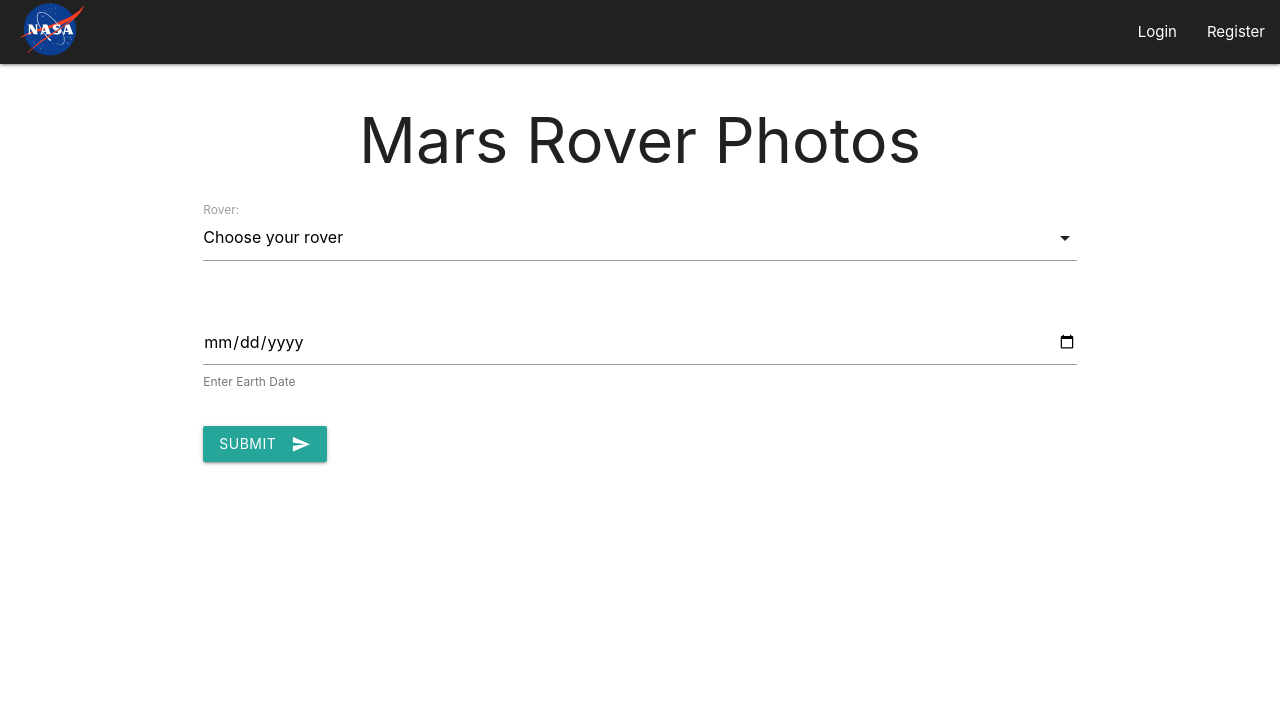
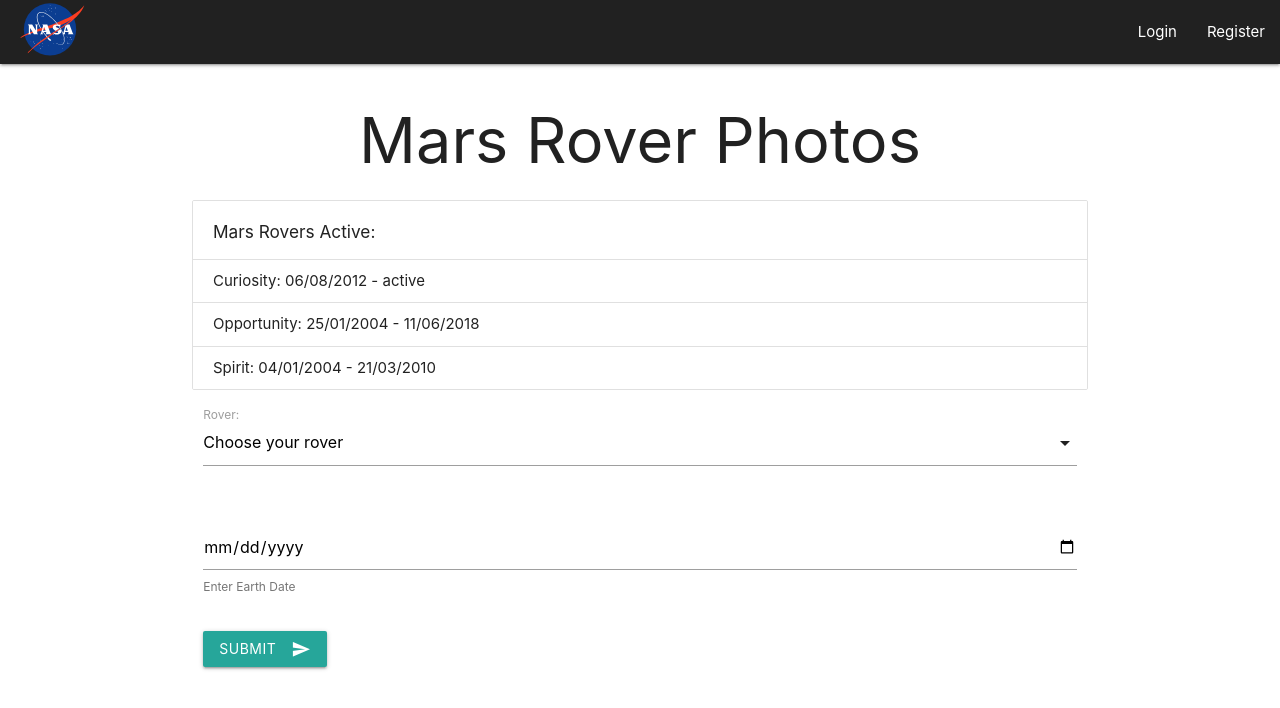
Before and after one commit to JoshHyde9/fullStack-front-end, a React (Create React App) app: page /mars-rover-photos in a window 1280 px wide. Shown: the top 708 px of the page. Built offline with nearby package versions, Linux system fonts and the light colour scheme.

Commit message:
Added information

```diff
--- a/src/pages/MarsRoverPhotos.js
+++ b/src/pages/MarsRoverPhotos.js
@@ -72,6 +72,16 @@
       <>
         <h1 className="header center-align">Mars Rover Photos</h1>
         <div className="container">
+          <ul className="collection">
+            <li className="collection-item">
+              <h6 className="header">Mars Rovers Active: </h6>
+            </li>
+            <li className="collection-item">Curiosity: 06/08/2012 - active</li>
+            <li className="collection-item">
+              Opportunity: 25/01/2004 - 11/06/2018
+            </li>
+            <li className="collection-item">Spirit: 04/01/2004 - 21/03/2010</li>
+          </ul>
           <div className="row">
             <form className="col s12" onSubmit={this.handleSubmit}>
               <div className="row">
@@ -113,6 +123,14 @@
         </div>
 
         <div className="container">
+          {this.state.loading ? (
+            <h4 className="header center-align">
+              {marsRoverPhotos.length} images loaded!
+            </h4>
+          ) : (
+            ""
+          )}
+
           <div className="row">
             {marsRoverPhotos.map((photo, index) => {
               return (
```
